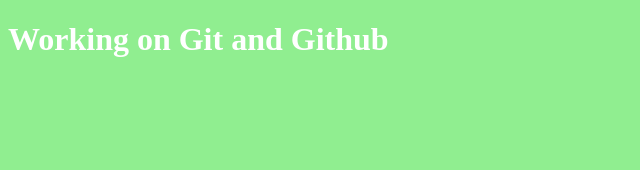
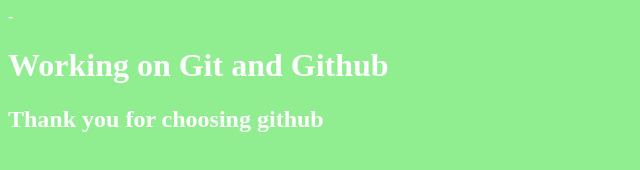
Before and after one commit to taoambali/testingproject, a plain HTML site: page index.html in a window 1280 px wide. Shown: the whole page, without its empty margins (0-640 px from the left). Drawn offline with Linux system fonts and the light colour scheme.

Commit message:
my second commit

```diff
--- a/index.html
+++ b/index.html
@@ -7,8 +7,9 @@
     <title>Document</title>
     <link rel="stylesheet" href="styles.css">
 </head>
-<body>
+<body>-
     <h1>Working on Git and Github</h1>
+    <h2>Thank you for choosing github</h2>
 
 
     <script src="main.js"></script>
```
